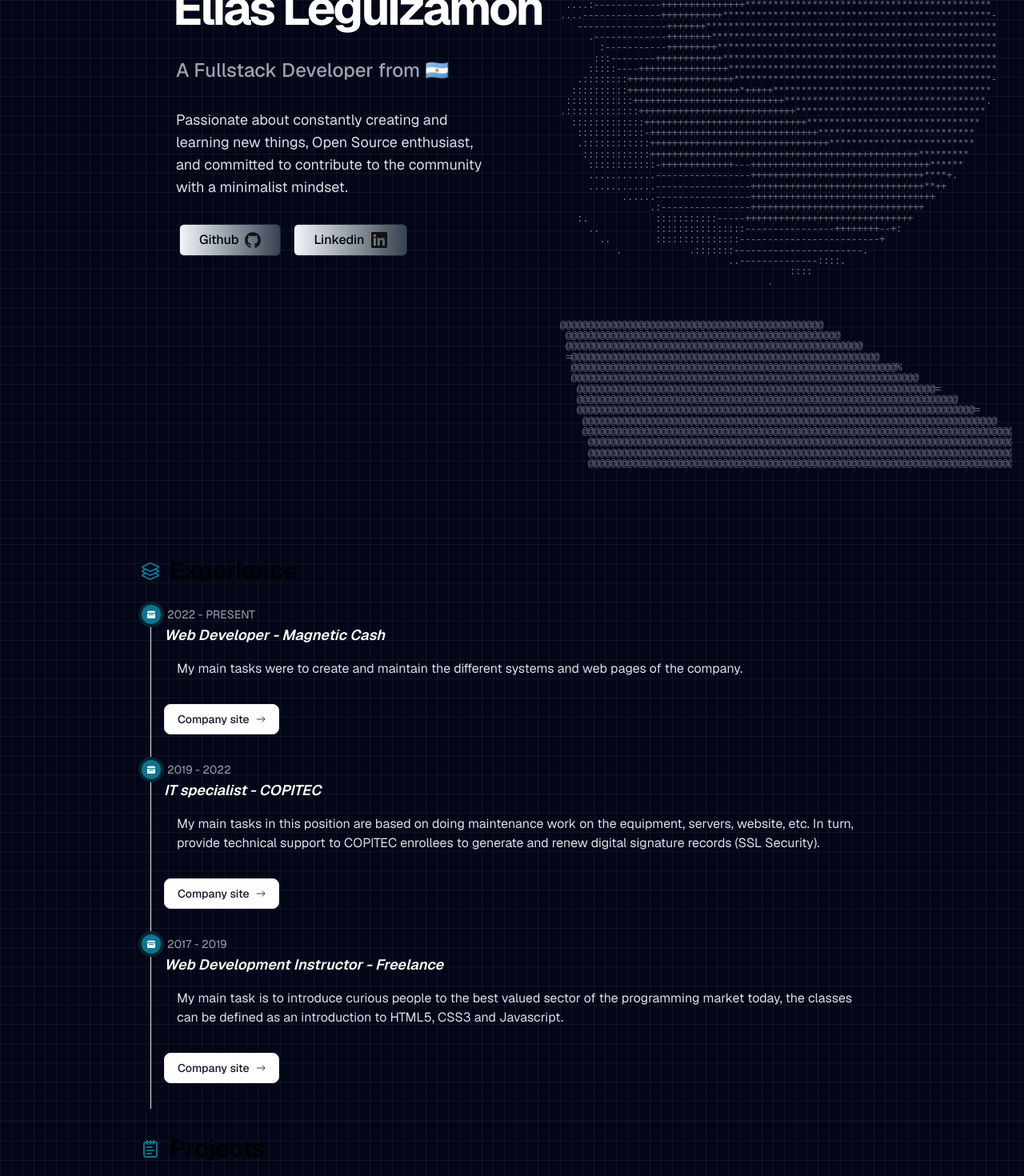
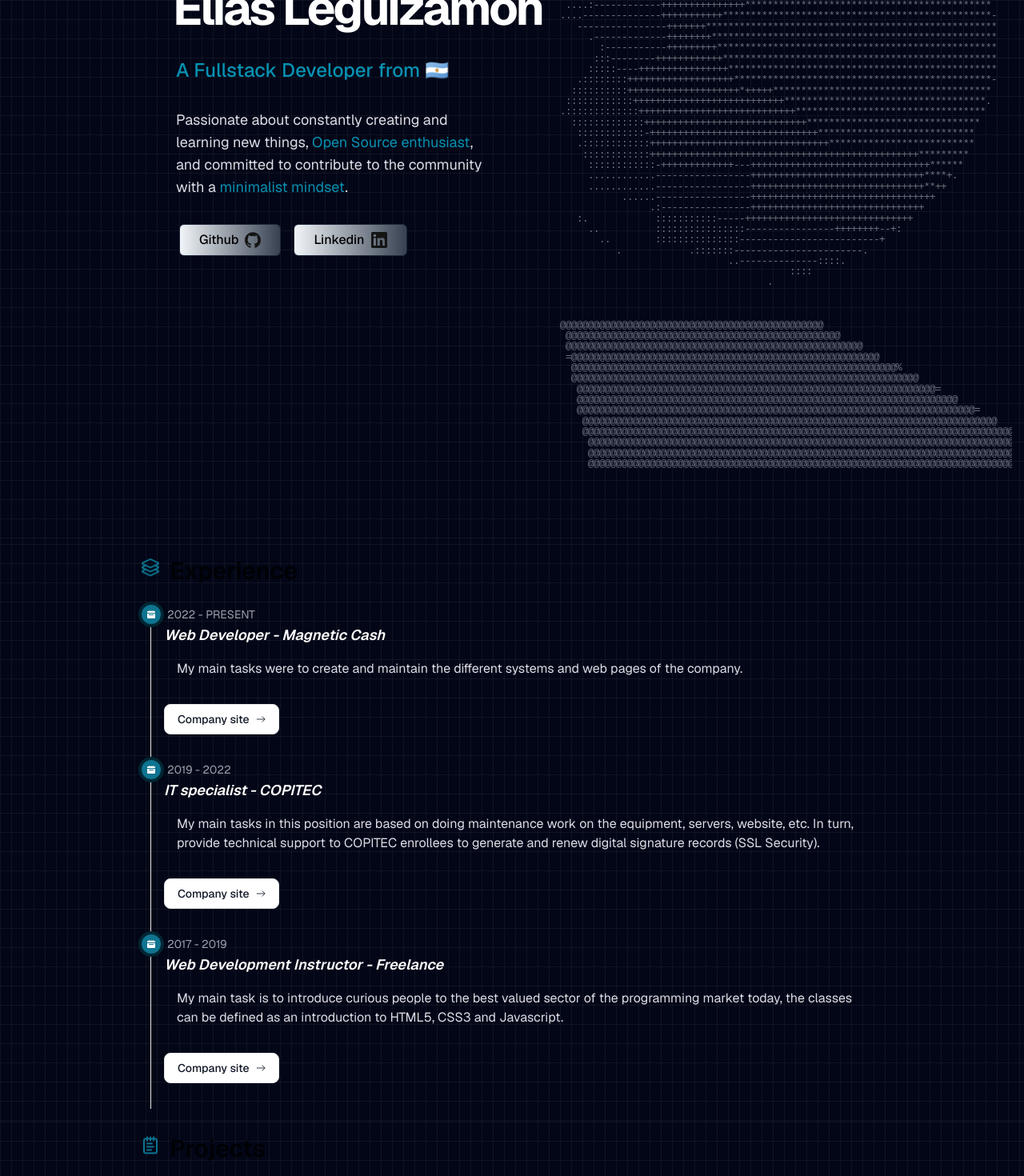
Before and after one commit to EliasLeguizamon123/portfolio, a Next.js app: page / in a window 1280 px wide. Shown: the part 120-1590 px from the top of the page at 80% size. Built offline with nearby package versions, Linux system fonts and the light colour scheme; no server answers; the database is empty.

Commit message:
add animation in titles

```diff
--- a/src/app/pages/experience.tsx
+++ b/src/app/pages/experience.tsx
@@ -7,7 +7,7 @@ export default function Experience () {
         <section id="experience" data-section="experience">
             <div className="size-full bg-slate-950 bg-[linear-gradient(to_right,#4f4f4f2e_1px,transparent_1px),linear-gradient(to_bottom,#4f4f4f2e_1px,transparent_1px)] bg-[size:14px_24px] p-4 sm:px-4 md:px-32 lg:px-44">
                 <h2 className="mb-6 flex items-center gap-x-3 text-3xl font-semibold text-black/80 dark:text-white">
-                    <Layers3 className="text-cyan-700" />
+                    <Layers3 className="animate-bounce text-cyan-700" />
                     <p>
                     Experience
                     </p>
--- a/src/app/pages/home.tsx
+++ b/src/app/pages/home.tsx
@@ -141,11 +141,11 @@ export default function HomeSection () {
             <div className=' bg-gunmetal text-lavender' />
             <div className="absolute bottom-[25%] left-0 flex flex-col  space-y-4 pl-4 text-center sm:bottom-[25%] sm:text-left md:bottom-[25%] md:left-[8%] md:text-left lg:bottom-[35%] lg:left-[15%] lg:text-left xl:bottom-[45%]">
                 <h1 className="text-3xl font-bold tracking-tighter text-white sm:pl-2 sm:text-5xl xl:text-6xl/none">Elías Leguizamón</h1>
-                <h2 className="pt-4 text-2xl font-medium text-gray-400 sm:pl-4 lg:pl-3">A Fullstack Developer from 🇦🇷</h2>
+                <h2 className="pt-4 text-2xl font-medium text-cyan-600 sm:pl-4 lg:pl-3">A Fullstack Developer from  🇦🇷</h2>
                 <div className="flex justify-self-stretch sm:w-full sm:p-4 md:w-[70%] lg:w-[40%] lg:pl-3">
                     <p className="text-lg text-lavender">
-                            Passionate about constantly creating and learning new things, Open Source enthusiast, and
-                            committed to contribute to the community with a minimalist mindset.
+                            Passionate about constantly creating and learning new things, <span className='text-cyan-600'>Open Source enthusiast</span>, and
+                            committed to contribute to the community with a <span className='text-cyan-600'>minimalist mindset</span>.
                     </p>
                 </div>
                 <div className="flex flex-col justify-center space-y-2 px-4 text-white sm:flex-row sm:justify-start sm:space-x-4 sm:space-y-0">
--- a/src/app/pages/projects.tsx
+++ b/src/app/pages/projects.tsx
@@ -22,7 +22,7 @@ export default async function Projects () {
         <section id="projects" data-section="projects">
             <div className="h-full bg-slate-950 bg-[linear-gradient(to_right,#4f4f4f2e_1px,transparent_1px),linear-gradient(to_bottom,#4f4f4f2e_1px,transparent_1px)] bg-[size:14px_24px] p-4 sm:px-4 md:px-28 lg:px-40">
                 <h2 className="mb-6 flex items-center gap-x-3 px-4 text-3xl font-semibold text-black/80 dark:text-white">
-                    <NotepadText className="text-cyan-700" />
+                    <NotepadText className="animate-bounce text-cyan-700" />
                     <p>
                         Projects
                     </p>
```
